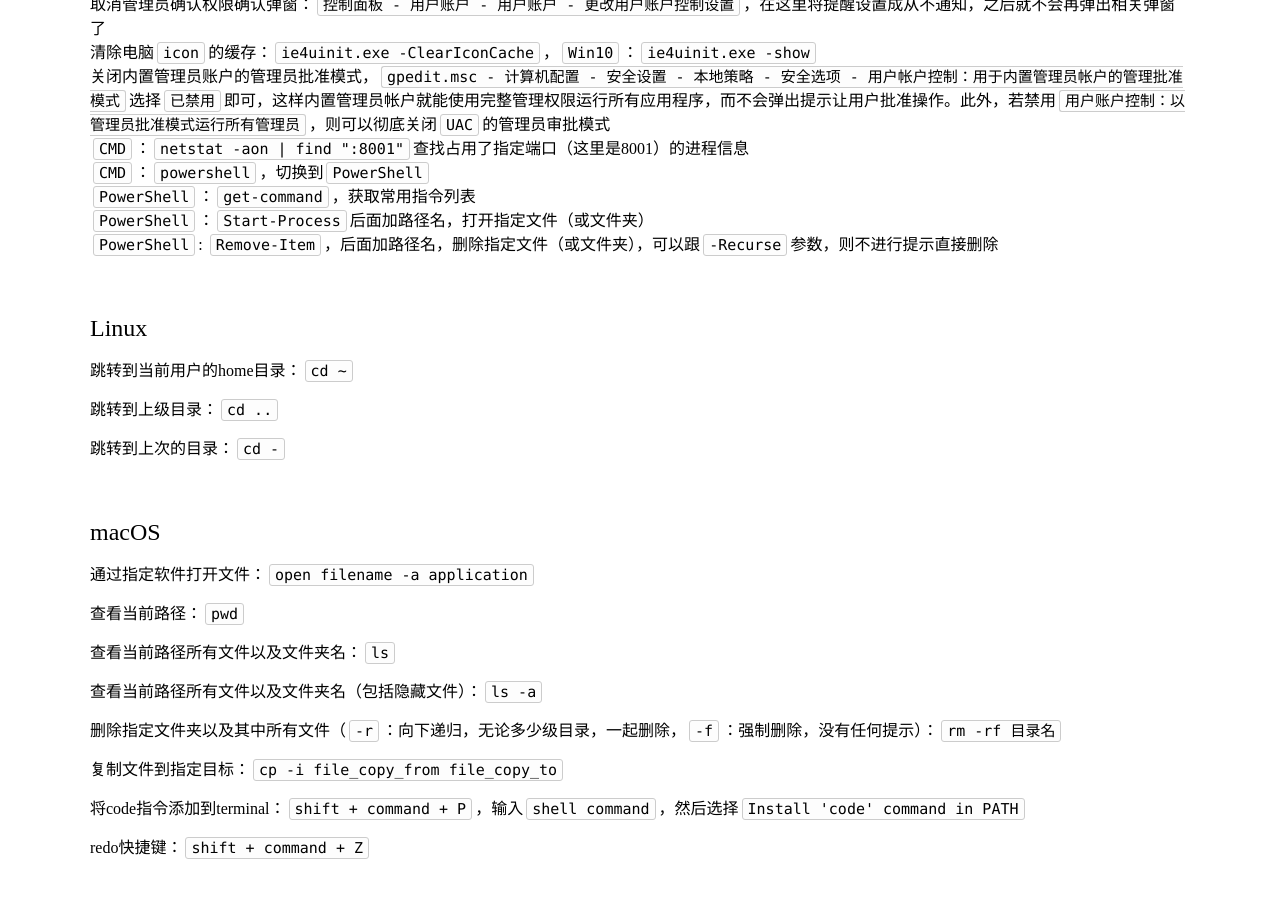
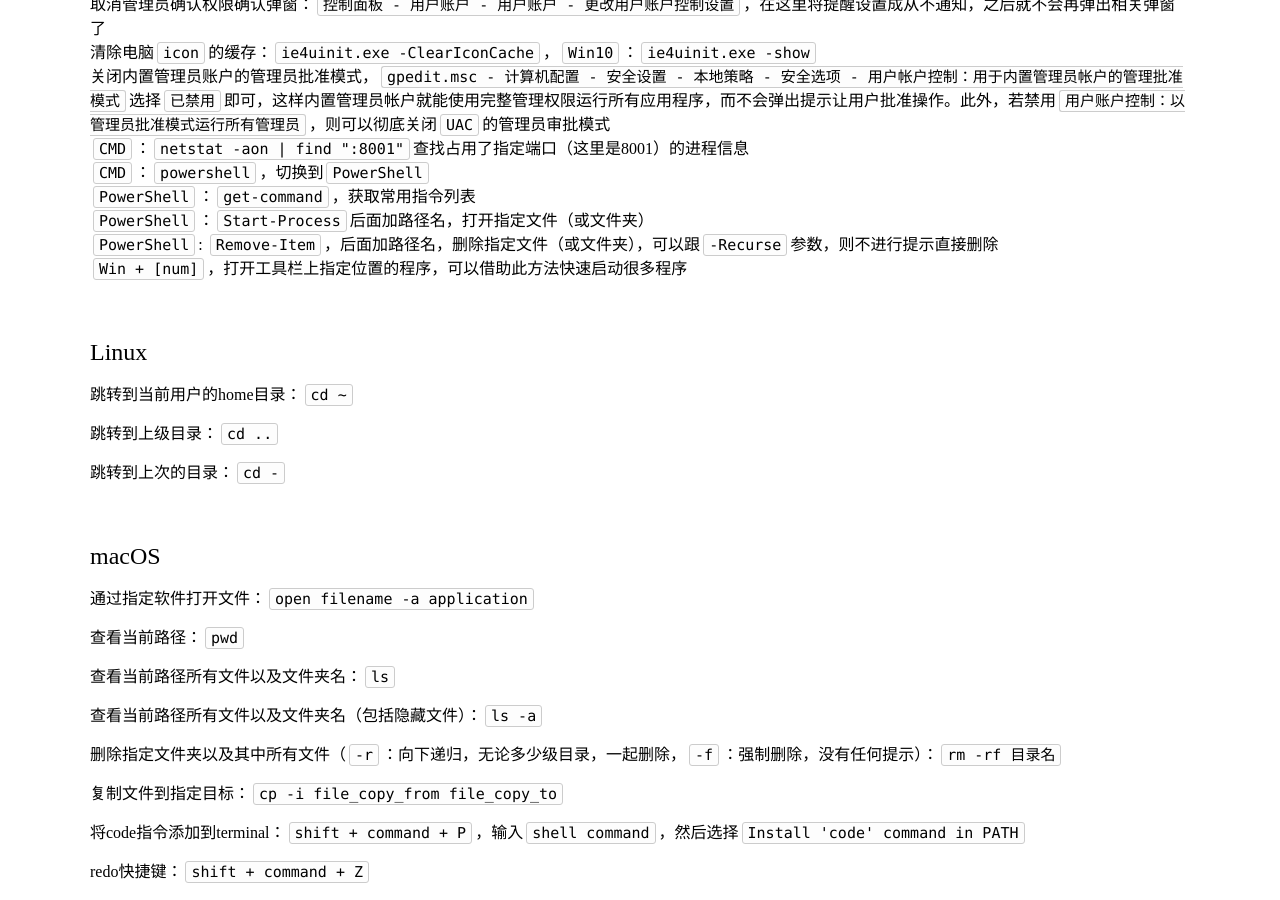
Before and after one commit to KamenRiderKuuga/kamenriderkuuga.github.io, a Jekyll site: the page built from _posts/2020-07-13-Tips-2.md, in a window 1280 px wide and 900 px high, scrolled down 528 px. Built offline with Jekyll 4.4.1, drawn with Linux system fonts in a browser that asks for light colours.

Commit message:
doc: 快速启动程序相关快捷键

```diff
--- a/_posts/2020-07-13-Tips-2.md
+++ b/_posts/2020-07-13-Tips-2.md
@@ -11,7 +11,7 @@ tags: Tips
 ## Windows [^1]
 
 1.	选中文件或者文件夹，按`F2`可以进入重命名操作，这一点在很多`IDE`也是如此，选中代码文件按`F2`；
-2. `Win10`进入`Wsl`文件夹：`\\wsl$`
+2.	`Win10`进入`Wsl`文件夹：`\\wsl$`
 3.	`Shift + Delete`完全删除文件
 4.	计算机管理 - 事件查看器 - Windows日志 - 应用程序，可以查看Windows上因为发生异常而终止的程的日志，比如可以在这里查看未经程序本身捕获的.NET运行时异常
 5.	取消管理员确认权限确认弹窗：`控制面板 - 用户账户 - 用户账户 - 更改用户账户控制设置`，在这里将提醒设置成从不通知，之后就不会再弹出相关弹窗了
@@ -21,7 +21,10 @@ tags: Tips
 9.	`CMD`：`powershell`，切换到`PowerShell`
 10.	`PowerShell`：`get-command`，获取常用指令列表
 11.	`PowerShell`：`Start-Process`后面加路径名，打开指定文件（或文件夹）
-12. `PowerShell`: `Remove-Item`，后面加路径名，删除指定文件（或文件夹），可以跟`-Recurse`参数，则不进行提示直接删除
+12.	`PowerShell`: `Remove-Item`，后面加路径名，删除指定文件（或文件夹），可以跟`-Recurse`参数，则不进行提示直接删除
+13.	`Win + [num]`，打开工具栏上指定位置的程序，可以借助此方法快速启动很多程序
+
+
 
 
 ## Linux
```
